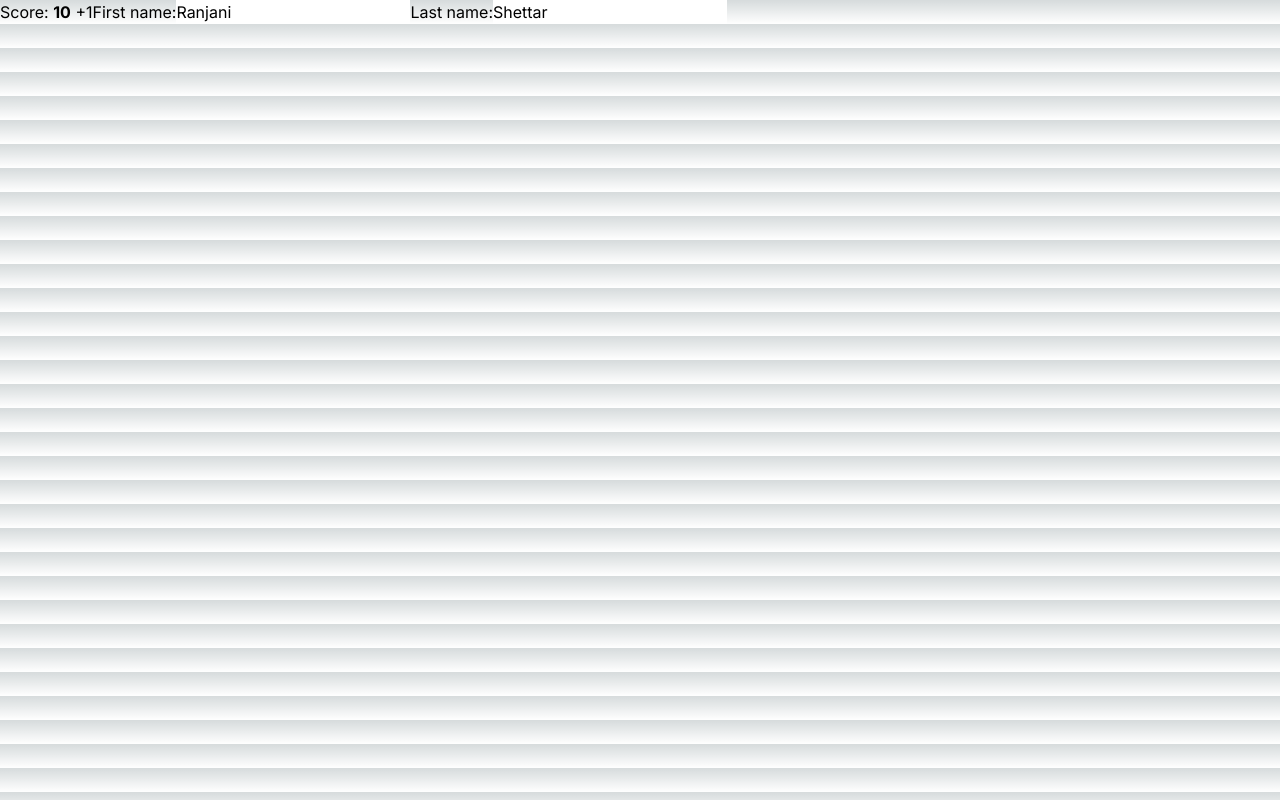
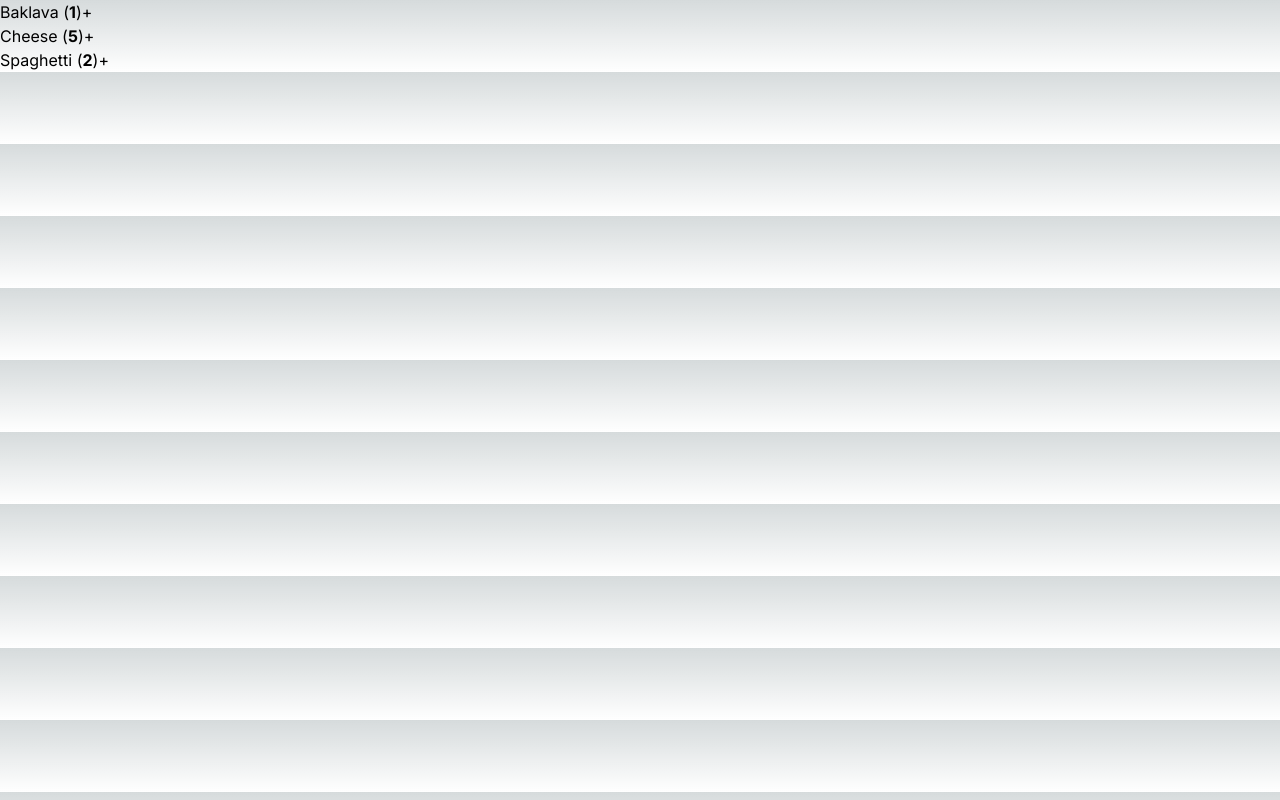
Before and after one commit to JawwadAhmadDev/react-learning, a Next.js app in the folder components-memory/: page / in a window 1280 px wide. Built offline with nearby package versions, Linux system fonts and the light colour scheme.

Commit message:
challenge 1 solved

```diff
--- a/components-memory/src/app/page.tsx
+++ b/components-memory/src/app/page.tsx
@@ -4,6 +4,7 @@ import Form from '@/components/Form'
 // import FeedbackForm from '@/components/FeedbackForm'
 import FeedbackForm from '@/components/FeedbackForm2'
 import Scoreboard from '@/components/Scoreboard'
+import ShoppingCart from '@/components/ShoppingCart'
 
 export default function Home() {
   return (
@@ -11,6 +12,7 @@ export default function Home() {
     // <Form/>
     // <FeedbackForm/>
     // <FeedbackForm />
-    <Scoreboard />
+    // <Scoreboard />
+    <ShoppingCart />
   )
 }
--- a/components-memory/src/components/ShoppingCart/index.tsx
+++ b/components-memory/src/components/ShoppingCart/index.tsx
@@ -1,6 +1,14 @@
+'use client'
 import { useState } from 'react';
 
-const initialProducts = [{
+interface Product {
+    id: number;
+    name: string;
+    count: number;
+}
+type Products = Product[];
+
+const initialProducts: Products = [{
     id: 0,
     name: 'Baklava',
     count: 1,
@@ -18,10 +26,19 @@ export default function ShoppingCart() {
     const [
         products,
         setProducts
-  ] = useState(initialProducts)
+    ] = useState<Products>(initialProducts)
 
-  function handleIncreaseClick(productId) {
-
+    function handleIncreaseClick(productId: number) {
+        const newProducts: Products = products.map((product: Product) => {
+            if (product.id === productId) {
+                return {
+                    ...product,
+                    count: product.count + 1,
+                }
+            }
+            return product;
+        })
+        setProducts(newProducts);
     }
 
     return (
```
Lines whose indentation alone changed are shown as unchanged.
